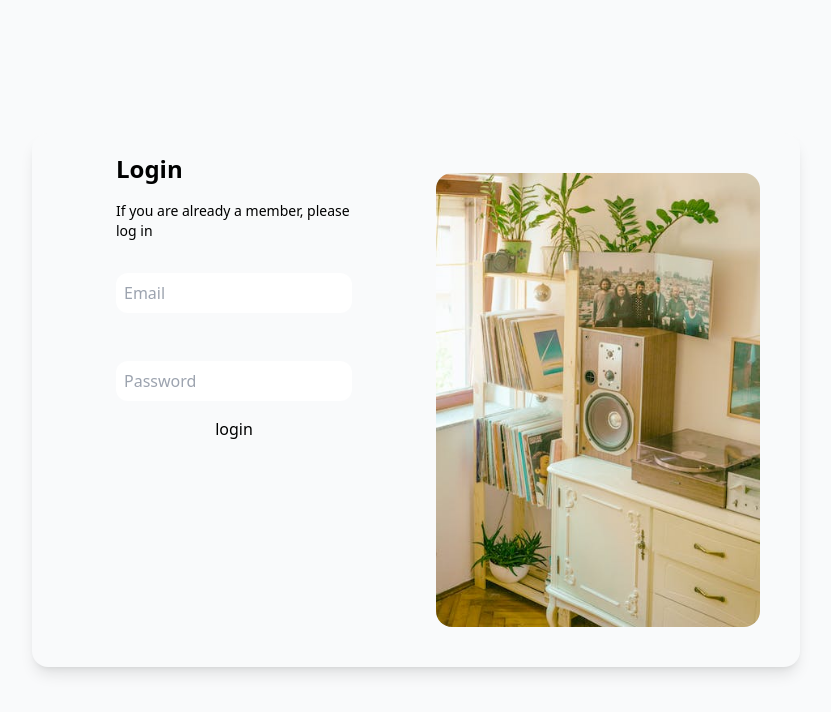
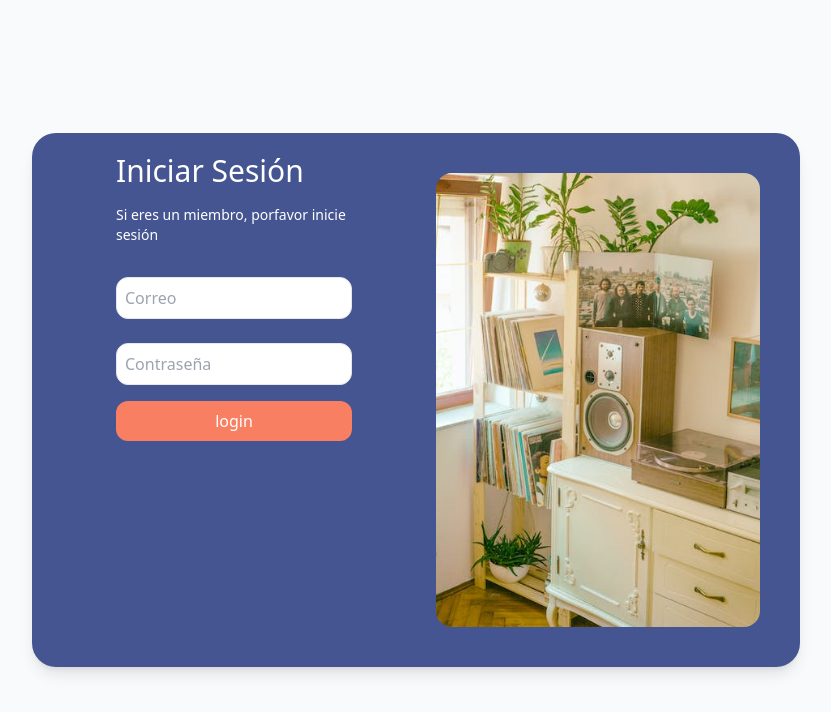
Before and after one commit to Aran-tm/login, a plain HTML site: page index.html in a window 1280 px wide. Shown: the whole page, without its empty margins (224-1055 px from the left). Drawn offline with nearby package versions, Linux system fonts and the light colour scheme.

Commit message:
adding new styles for my loggin form

```diff
--- a/index.html
+++ b/index.html
@@ -12,28 +12,32 @@
     <!-- adding a new section-->
     <section class="bg-gray-50 min-h-screen flex items-center justify-center">
       <!-- Login Container -->
-      <div class="bg-gray-50 flex rounded-2xl shadow-lg max-w-3xl p-5">
+      <div class="bg-[#455591] flex rounded-3xl shadow-lg max-w-3xl p-5">
         <!-- Form Container -->
         <div class="sm:w-1/2 px-16">
-          <h2 class="font-bold text-2xl">Login</h2>
-          <p class="text-sm mt-4">If you are already a member, please log in</p>
+          <h2 class="text-white text-3xl">Iniciar Sesión</h2>
+          <p class="text-sm mt-4 text-white">
+            Si eres un miembro, porfavor inicie sesión
+          </p>
 
           <!-- This is the form tag-->
           <form action="" class="flex flex-col gap-4">
             <input
-              class="p-2 mt-8 rounded-xl"
+              class="p-2 mt-8 rounded-xl border"
               type="email"
               name="email"
-              placeholder="Email"
+              placeholder="Correo"
             />
             <input
-              class="p-2 mt-8 rounded-xl"
+              class="p-2 mt-2 rounded-xl border"
               type="password"
               name="password"
-              placeholder="Password"
+              placeholder="Contraseña"
             />
 
-            <button>login</button>
+            <button class="bg-[#f97f63] rounded-xl text-white py-2">
+              login
+            </button>
           </form>
         </div>
 
```
